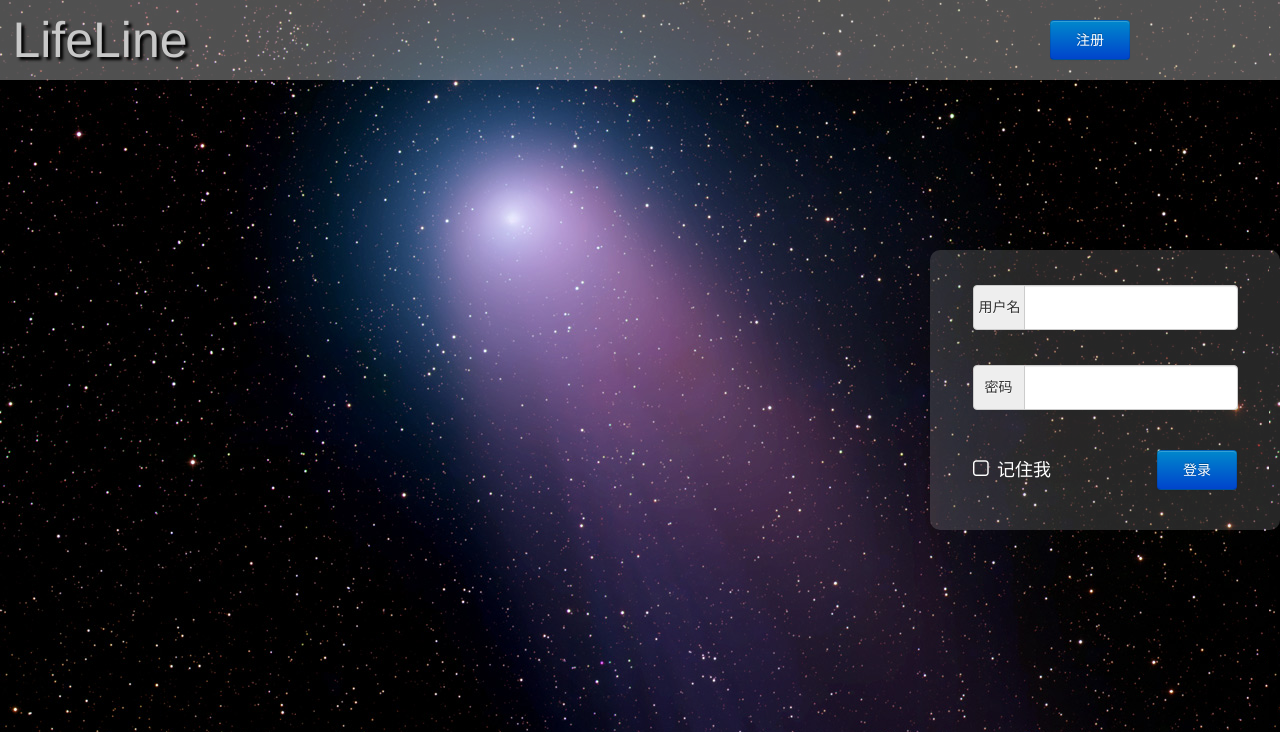
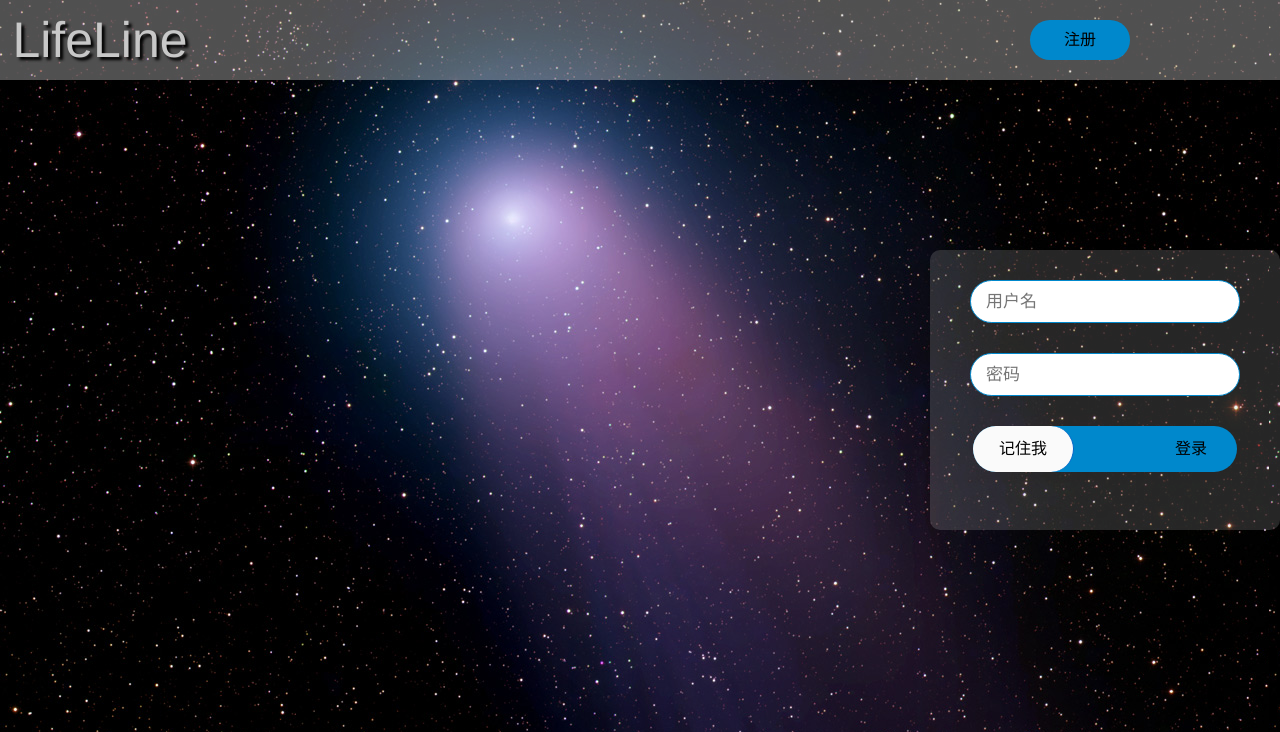
Before and after one commit to wbsking/lifeline, a Python web app: template templates/login.html in a window 1280 px wide. Shown: the top 732 px of the page. Run offline with Jinja, Linux system fonts and the light colour scheme; the template is opened without the code that fills it, so the values that code supplies are empty; style sheets or scripts are compiled from the project's sources; some libraries are stand-ins or nearby versions.

Commit message:
feat(html):change login page style

```diff
--- a/static/style/login.less
+++ b/static/style/login.less
@@ -1,3 +1,5 @@
+@hover_color:inset 0 1px 2px rgba(0,0,0,0.075),0 0 12px rgba(0,155,255,0.75);
+
 body{
     margin:0;
     padding:0;
@@ -32,10 +34,17 @@ body{
     float:right;
     margin-top:20px;
     margin-right:150px;
-    width:80px;
+    width:100px;
     height:40px;
+    line-height: 40px;
+    border-radius: 40px;
+    background-color: #08c;
 }
 
+#header_btn:hover{
+    box-shadow:@hover_color;
+    background-color: #08e;
+}
 
 #content{
     position:fixed;
@@ -53,70 +62,77 @@ body{
     border-radius:10px;
 }
 
-.login_input{
-    height:35px;
-    margin-top:35px;
-    width:100%;
+.input_wrap{
+    width: 100%;
 }
 
-.input-prepend .add-on{
-    line-height:35px;
-    width:40px;
-    height:35px;
+input{
+    height: 35px;
+    width: 250px;
+    border-radius: 35px;
+    margin-top: 30px;
+    outline: none;
+    border-style: solid;
+    border-width: 1px;
+    border-color: #08c;
+    padding: 3px 3px 3px 15px;
+    font-size: 17px;
 }
 
-#email_div{
+
+input:focus{
+    box-shadow: inset 0 1px 2px rgba(0,0,0,0.075),0 0 12px rgba(0,155,255,0.75);
+}
+
+#email_wrap{
     display:none;
 }
 
-#email{
-    height:35px;
-    width:200px;
+.btn{
+    cursor:pointer;
 }
 
-#name{
-    height:35px;
-    width:200px;
-}
-
-#passwd{
-    height:35px;
-    width:200px;
+.btn:active{
+    background-color: #00f;
 }
 
 #login_label{
     width:264px;
-    height:40px;
+    height:46px;
     margin-left:auto;
     margin-right:auto;
-    line-height:40px;
-    margin-top:40px;
+    line-height:46px;
+    margin-top:30px;
+    border-radius: 46px;
+    font-size: 16px;
+    color: black;
+    background-color:#08c;
+    cursor:pointer;
 }
 
-#keep_in{
-    width:184px;
-    height:40px;
-    line-height:40px;
-    color:white;
-    float:left;
-    font-size:20px;
-    cursor:default;
-}
-#check_icon{
-    float:left;
-    margin-top:2px;
+#login_label:hover{
+    background-color: #08e;
+    box-shadow: @hover_color;
 }
 
 #check_text{
     float:left;
-    font-size:18px;
-    margin-left:10px;
+    width: 100px;
+    border-radius: 40px;
+    background-color:rgba(250, 250, 250, 1);
+    border-right-color: rgba(1, 100, 200, 1);
+    border-right-style: solid;
+    border-right-width: 1px;
+    cursor:pointer;
+}
+
+#check_text:hover{
+    background-color:#08e;
 }
 
 #login_btn{
     float:right;
-    width:80px;
-    height:40px;
+    margin-right: 30px;
 }
 
 #login_status{
--- a/templates/home.html
+++ b/templates/home.html
@@ -67,7 +67,7 @@
                 </div>
 
                 <div class="content">
-                    <a class="name"></a>
+                    <div class="info">这是一个测试用的文字啊哈哈哈</div>
                     <div class="line_foot">
                         <div class="element_info">
                             <div class="comment_info" click='0'>
--- a/templates/login.html
+++ b/templates/login.html
@@ -2,8 +2,6 @@
 <html>
     <head>
         <meta http-equiv="Content-Type" content="text/html; charset=utf-8" />
-        <link rel="stylesheet" href="/static/style/lib/font-awesome.min.css"/>
-        <link rel="stylesheet" href="/static/bootstrap/css/bootstrap.min.css"/>
         <link rel="stylesheet" type="text/css" href="/static/style/login.css"/>
         <script type="text/javascript" src="/static/js/lib/md5.js"></script>
         <script type="text/javascript" src="/static/js/lib/json2.js"></script>
@@ -13,28 +11,22 @@
     <body>
         <div id="header" class="header">
             <div id="header_title" class="header_title">LifeLine</div>
-            <button id="header_btn" class="btn btn-primary" type="button" login_type='0'>注册</button>
+            <div id="header_btn" class="btn" login_type='0'>注册</div>
         </div>
         <div id="content">
             <div id="login_div" class="login_div">
-                <div class="login_input input-prepend" id="email_div">
-                    <span class="add-on">邮箱</span>
-                    <input id="email" type="email">
+                <div class="input_wrap" id="email_wrap">
+                    <input id="email" type="email" placeholder="邮箱">
                 </div>
-                <div class="login_input input-prepend">
-                    <span class="add-on">用户名</span>
-                    <input id="name" type="text">
+                <div class="input_wrap">
+                    <input id="name" type="text" placeholder="用户名">
                 </div>
-                <div class="login_input input-prepend">
-                    <span class="add-on">密码</span>
-                    <input id="passwd" type="password">
+                <div class="input_wrap">
+                    <input id="passwd" type="password" placeholder="密码">
                 </div>
                 <div id="login_label" class="login_label">
-                    <div id="keep_in" class="keep_in">
-                        <div  id="check_icon" check='0'><i class="icon-check-empty"></i></div>
-                        <div id="check_text">记住我</div>
-                    </div>
-                    <button id="login_btn" class="btn btn-primary">登录</button>
+                    <div id="check_text">记住我</div>
+                    <div id="login_btn" class="btn">登录</div>
                 </div>
 
                 <div id="login_status"></div>
```
Also changed, not shown: static/style/home.less (+10 -4 lines), 1 other file.
